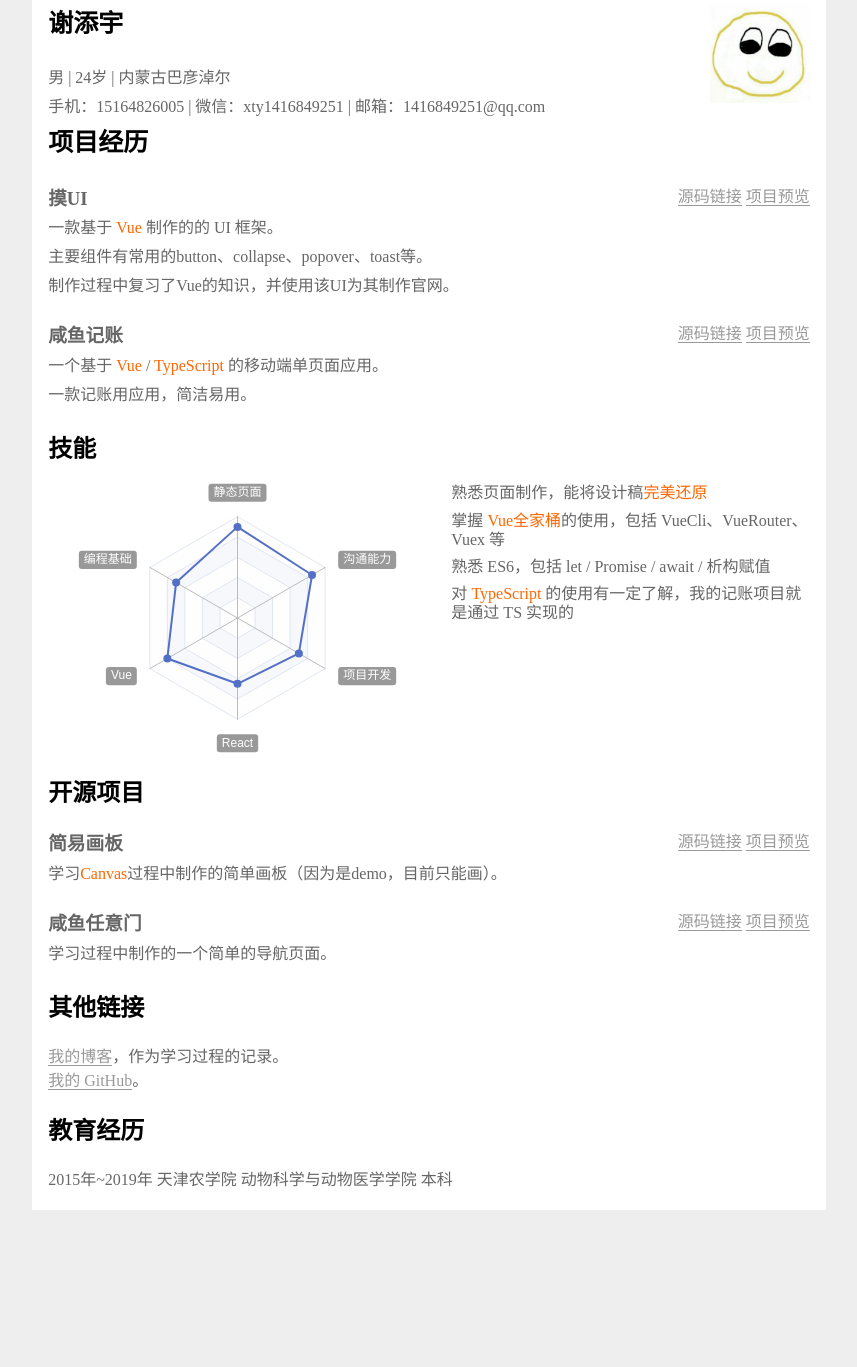
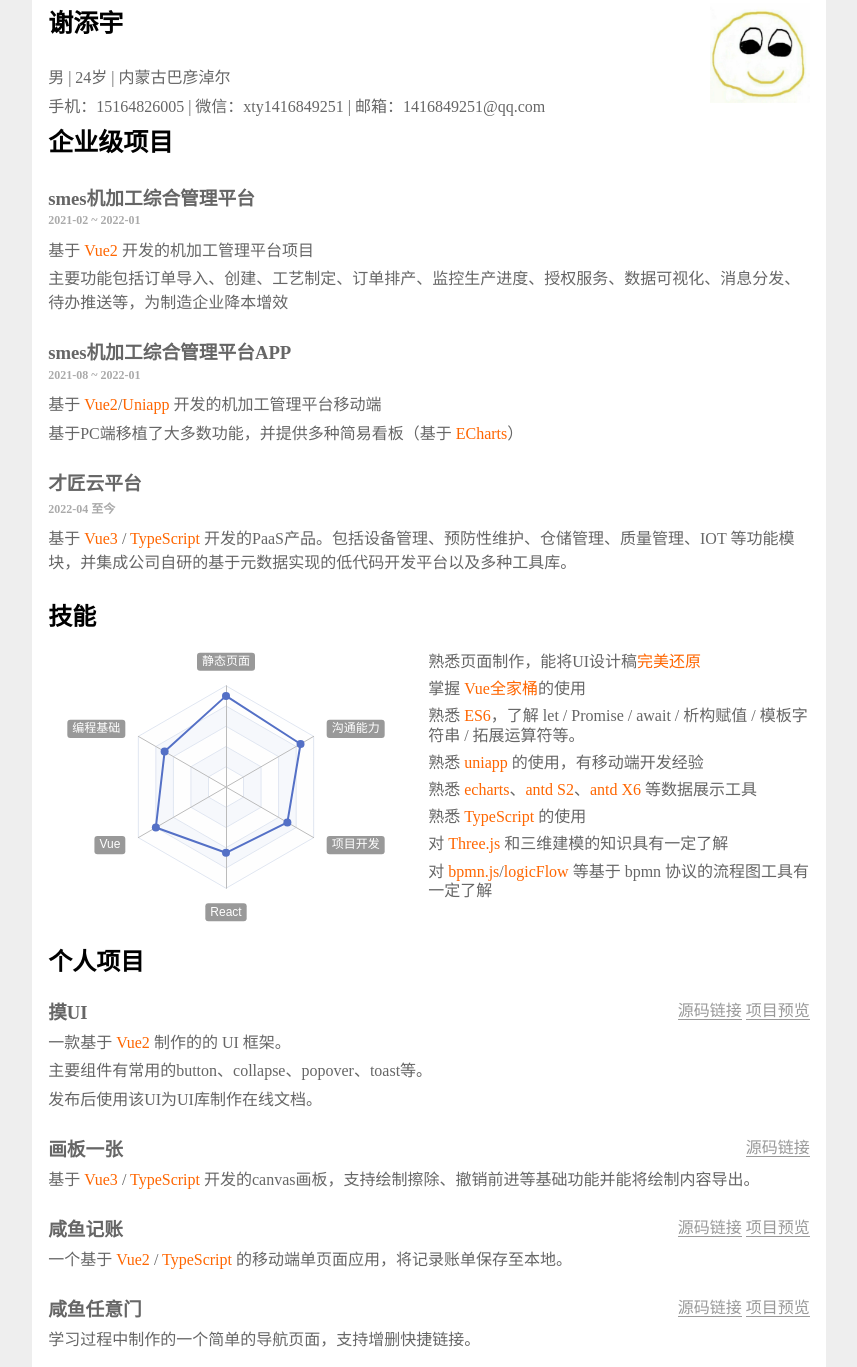
Before and after one commit to XXXXXie1997/CV, a plain HTML site: page src/index.html in a window 1280 px wide. Shown: the part 33-1400 px from the top of the page, without its empty margins (211-1068 px from the left). Before the commit the page ends 1263 px from the top, so only its background shows below. Drawn offline with nearby package versions, Linux system fonts and the light colour scheme.

Commit message:
更新简历

```diff
--- a/src/index.html
+++ b/src/index.html
@@ -1,8 +1,8 @@
 <!DOCTYPE html>
 <html lang="zh">
   <head>
-    <meta charset="UTF-8">
-    <meta name="viewport" content="width-device-width, initial-scale=1.0">
+    <meta charset="UTF-8" />
+    <meta name="viewport" content="width-device-width, initial-scale=1.0" />
     <title>我的简历</title>
     <style>
       * {
@@ -34,10 +34,11 @@
       }
     </style>
     <style>
-        body {}
+      body {
+      }
 
       p {
-            margin: .3em 0;
+        margin: 0.3em 0;
       }
 
       h1 {
@@ -97,7 +98,8 @@
     </style>
 
     <style>
-        .projects {}
+      .projects {
+      }
 
       .projects p {
         color: #666;
@@ -107,66 +109,70 @@
         color: #f60;
       }
 
-        .projects>ol {
+      .projects > ol {
         margin-top: 0;
         list-style-position: inside;
         padding: 0;
       }
 
-        .projects>ol>li {
+      .projects > ol > li {
         margin-bottom: 24px;
       }
 
-        .projects>ol>li>header {
+      .projects > ol > li > header {
         display: flex;
         justify-content: space-between;
       }
 
-        .projects>ol>li h3 {
+      .projects > ol > li h3 {
         display: inline-block;
       }
     </style>
     <style>
-        .skills {}
+      .skills {
+      }
 
       #skills {
-
         width: 500px;
         height: 270px;
       }
       @media print {
-            #skills{display:none;}
+        #skills {
+          display: none;
+        }
       }
 
-
-        .skills>.wrapper {
+      .skills > .wrapper {
         display: flex;
         justify-content: space-between;
       }
 
-        .skills>.wrapper>:first-child {
+      .skills > .wrapper > :first-child {
         margin-right: 24px;
       }
 
-        .skills>.wrapper>#skills {}
+      .skills > .wrapper > #skills {
+      }
 
-        .skills>.wrapper>ul {
+      .skills > .wrapper > ul {
         color: #666;
       }
 
-        .skills>.wrapper strong {
+      .skills > .wrapper strong {
         color: #f60;
       }
 
-        .skills>.wrapper>ul>li {
+      .skills > .wrapper > ul > li {
         line-height: 1.2;
         margin-bottom: 8px;
       }
     </style>
     <style>
-        .openSource {}
+      .openSource {
+      }
 
-        .openSource>h2 {}
+      .openSource > h2 {
+      }
 
       .openSource header img {
         position: absolute;
@@ -174,9 +180,10 @@
         right: 0;
       }
 
-        .openSource>ul {}
+      .openSource > ul {
+      }
 
-        .openSource>ul>li {
+      .openSource > ul > li {
         margin-bottom: 24px;
       }
 
@@ -186,7 +193,8 @@
         justify-content: space-between;
       }
 
-        .openSource h3 {}
+      .openSource h3 {
+      }
     </style>
 
     <style>
@@ -211,12 +219,12 @@
         #skills {
           width: auto;
         }
-            .jobs header{
+        .jobs header {
           flex-direction: column;
         }
-            .jobs header >h3,
-            .jobs header >h4,
-            .jobs header >span {
+        .jobs header > h3,
+        .jobs header > h4,
+        .jobs header > span {
           margin: 0;
         }
       }
@@ -226,51 +234,60 @@
     <article>
       <section class="bio">
         <h1>谢添宇</h1>
-        <img src="./images/photo.jpg" alt="" width="100" height="100">
-        <p>
-            男 | 24岁 | 内蒙古巴彦淖尔
-        </p>
-        <p>
-            手机：15164826005 | 微信：xty1416849251 | 邮箱：1416849251@qq.com
-        </p>
+        <img src="./images/photo.jpg" alt="" width="100" height="100" />
+        <p>男 | 24岁 | 内蒙古巴彦淖尔</p>
+        <p>手机：15164826005 | 微信：xty1416849251 | 邮箱：1416849251@qq.com</p>
       </section>
       <section class="projects">
-        <h1>项目经历</h1>
+        <h1>企业级项目</h1>
         <ol>
           <li>
             <header>
-                    <h3>摸UI</h3>
-                    <span>
-              <a href="https://github.com/XXXXXie1997/Mo-UI-Demo1" target="_blank">源码链接</a>
-              <a href="http://xietianyu1997.top/mo-ui-document/ " target="_blank">项目预览</a>
-            </span>
+              <h3>
+                smes机加工综合管理平台
+                <p style="font-size: 12px; font-weight: bold; color: #aaa">
+                  2021-02 ~ 2022-01
+                </p>
+              </h3>
             </header>
+            <p>基于 <strong>Vue2</strong> 开发的机加工管理平台项目</p>
             <p>
-                    一款基于 <strong>Vue</strong> 制作的的 UI 框架。
-                </p>
-                <p>
-                    主要组件有常用的button、collapse、popover、toast等。
-                </p>
-                <p>
-                    制作过程中复习了Vue的知识，并使用该UI为其制作官网。
+              主要功能包括订单导入、创建、工艺制定、订单排产、监控生产进度、授权服务、数据可视化、消息分发、待办推送等，为制造企业降本增效
             </p>
           </li>
           <li>
             <header>
-                    <h3>咸鱼记账</h3>
-                    <span>
-              <a href="https://github.com/XXXXXie1997/XianYu-1" target="_blank">源码链接</a>
-              <a href="http://xietianyu1997.top/XianYu-1-website/" target="_blank">项目预览</a>
-            </span>
+              <h3>
+                smes机加工综合管理平台APP
+                <p style="font-size: 12px; font-weight: bold; color: #aaa">
+                  2021-08 ~ 2022-01
+                </p>
+              </h3>
             </header>
             <p>
-                    一个基于 <strong>Vue</strong> / <strong>TypeScript</strong> 的移动端单页面应用。
+              基于 <strong>Vue2</strong>/<strong>Uniapp</strong>
+              开发的机加工管理平台移动端
             </p>
-
             <p>
-                    一款记账用应用，简洁易用。
+              基于PC端移植了大多数功能，并提供多种简易看板（基于
+              <strong>ECharts</strong>）
             </p>
-
+          </li>
+          <li>
+            <header>
+              <h3>
+                才匠云平台
+                <p style="font-size: 12px; font-weight: bold; color: #aaa">
+                  2022-04 至今
+                </p>
+              </h3>
+            </header>
+            <p>
+              基于 <strong>Vue3</strong> /
+              <strong>TypeScript</strong>
+              开发的PaaS产品。包括设备管理、预防性维护、仓储管理、质量管理、IOT
+              等功能模块，并集成公司自研的基于元数据实现的低代码开发平台以及多种工具库。
+            </p>
           </li>
         </ol>
       </section>
@@ -280,39 +297,108 @@
         <div class="wrapper">
           <div id="skills"></div>
           <ul>
-                <li>熟悉页面制作，能将设计稿<strong>完美还原</strong> </li>
-                <li>掌握 <strong>Vue全家桶</strong>的使用，包括 VueCli、VueRouter、Vuex 等</li>
-                <li>熟悉 ES6，包括 let / Promise / await / 析构赋值</li>
-                <li>对 <strong>TypeScript</strong> 的使用有一定了解，我的记账项目就是通过 TS 实现的</li>
+            <li>熟悉页面制作，能将UI设计稿<strong>完美还原</strong></li>
+            <li>掌握 <strong>Vue全家桶</strong>的使用</li>
+            <li>
+              熟悉 <strong>ES6</strong>，了解 let / Promise / await / 析构赋值 /
+              模板字符串 / 拓展运算符等。
+            </li>
+            <li>熟悉 <strong>uniapp</strong> 的使用，有移动端开发经验</li>
+            <li>
+              熟悉 <strong>echarts</strong>、<strong>antd S2</strong>、<strong
+                >antd X6</strong
+              >
+              等数据展示工具
+            </li>
+            <li>熟悉 <strong>TypeScript</strong> 的使用</li>
+            <li>对 <strong>Three.js</strong> 和三维建模的知识具有一定了解</li>
+            <li>
+              对 <strong>bpmn.js</strong>/<strong>logicFlow</strong> 等基于 bpmn
+              协议的流程图工具有一定了解
+            </li>
           </ul>
         </div>
       </section>
       <section class="openSource">
-        <h2>开源项目</h2>
+        <h2>个人项目</h2>
         <ul>
           <li>
             <header>
-                    <h3>简易画板</h3>
+              <h3>摸UI</h3>
               <span>
-              <a href="https://github.com/XXXXXie1997/canvas-demo-1" target="_blank">源码链接</a>
-              <a href="http://xietianyu1997.top/canvas-demo-1/" target="_blank">项目预览</a>
+                <a
+                  href="https://github.com/XXXXXie1997/Mo-UI-Demo1"
+                  target="_blank"
+                  >源码链接</a
+                >
+                <a
+                  href="http://xietianyu1997.top/mo-ui-document/ "
+                  target="_blank"
+                  >项目预览</a
+                >
+              </span>
+            </header>
+            <p>一款基于 <strong>Vue2</strong> 制作的的 UI 框架。</p>
+            <p>主要组件有常用的button、collapse、popover、toast等。</p>
+            <p>发布后使用该UI为UI库制作在线文档。</p>
+          </li>
+          <li>
+            <header>
+              <h3>画板一张</h3>
+              <span>
+                <a
+                  href="https://github.com/XXXXXie1997/canvasDrawingBoard-vite"
+                  target="_blank"
+                  >源码链接</a
+                >
               </span>
             </header>
             <p>
-                    学习<strong>Canvas</strong>过程中制作的简单画板（因为是demo，目前只能画）。
+              基于 <strong>Vue3</strong> /
+              <strong>TypeScript</strong>
+              开发的canvas画板，支持绘制擦除、撤销前进等基础功能并能将绘制内容导出。
             </p>
           </li>
           <li>
             <header>
-                    <h3>咸鱼任意门</h3>
+              <h3>咸鱼记账</h3>
               <span>
-              <a href="https://github.com/XXXXXie1997/guide-demo" target="_blank">源码链接</a>
-              <a href="http://xxxxxie1997.gitee.io/guide-demo/" target="_blank">项目预览</a>
+                <a
+                  href="https://github.com/XXXXXie1997/XianYu-1"
+                  target="_blank"
+                  >源码链接</a
+                >
+                <a
+                  href="http://xietianyu1997.top/XianYu-1-website/"
+                  target="_blank"
+                  >项目预览</a
+                >
               </span>
             </header>
             <p>
-                    学习过程中制作的一个简单的导航页面。
+              一个基于 <strong>Vue2</strong> /
+              <strong>TypeScript</strong>
+              的移动端单页面应用，将记录账单保存至本地。
             </p>
+          </li>
+
+          <li>
+            <header>
+              <h3>咸鱼任意门</h3>
+              <span>
+                <a
+                  href="https://github.com/XXXXXie1997/guide-demo"
+                  target="_blank"
+                  >源码链接</a
+                >
+                <a
+                  href="http://xxxxxie1997.gitee.io/guide-demo/"
+                  target="_blank"
+                  >项目预览</a
+                >
+              </span>
+            </header>
+            <p>学习过程中制作的一个简单的导航页面，支持增删快捷链接。</p>
           </li>
         </ul>
       </section>
@@ -320,8 +406,16 @@
       <section class="others">
         <h2>其他链接</h2>
         <ul>
-            <li><a href="https://juejin.cn/user/958429872790680" target="_blank">我的博客</a>，作为学习过程的记录。</li>
-            <li><a href="https://github.com/XXXXXie1997" target="_blank">我的 GitHub</a>。</li>
+          <li>
+            <a href="https://juejin.cn/user/958429872790680" target="_blank"
+              >我的博客</a
+            >，作为学习过程的记录。
+          </li>
+          <li>
+            <a href="https://github.com/XXXXXie1997" target="_blank"
+              >我的 GitHub</a
+            >。
+          </li>
         </ul>
       </section>
 
@@ -329,7 +423,8 @@
         <h2>教育经历</h2>
         <p>
           <span><time>2015年</time>~<time>2019年</time></span>
-            天津农学院 动物科学与动物医学学院 本科</p>
+          天津农学院 动物科学与动物医学学院 本科
+        </p>
       </section>
     </article>
     <script src="https://cdn.bootcdn.net/ajax/libs/echarts/5.0.1/echarts.min.js"></script>
```
Lines whose indentation alone changed are shown as unchanged.
